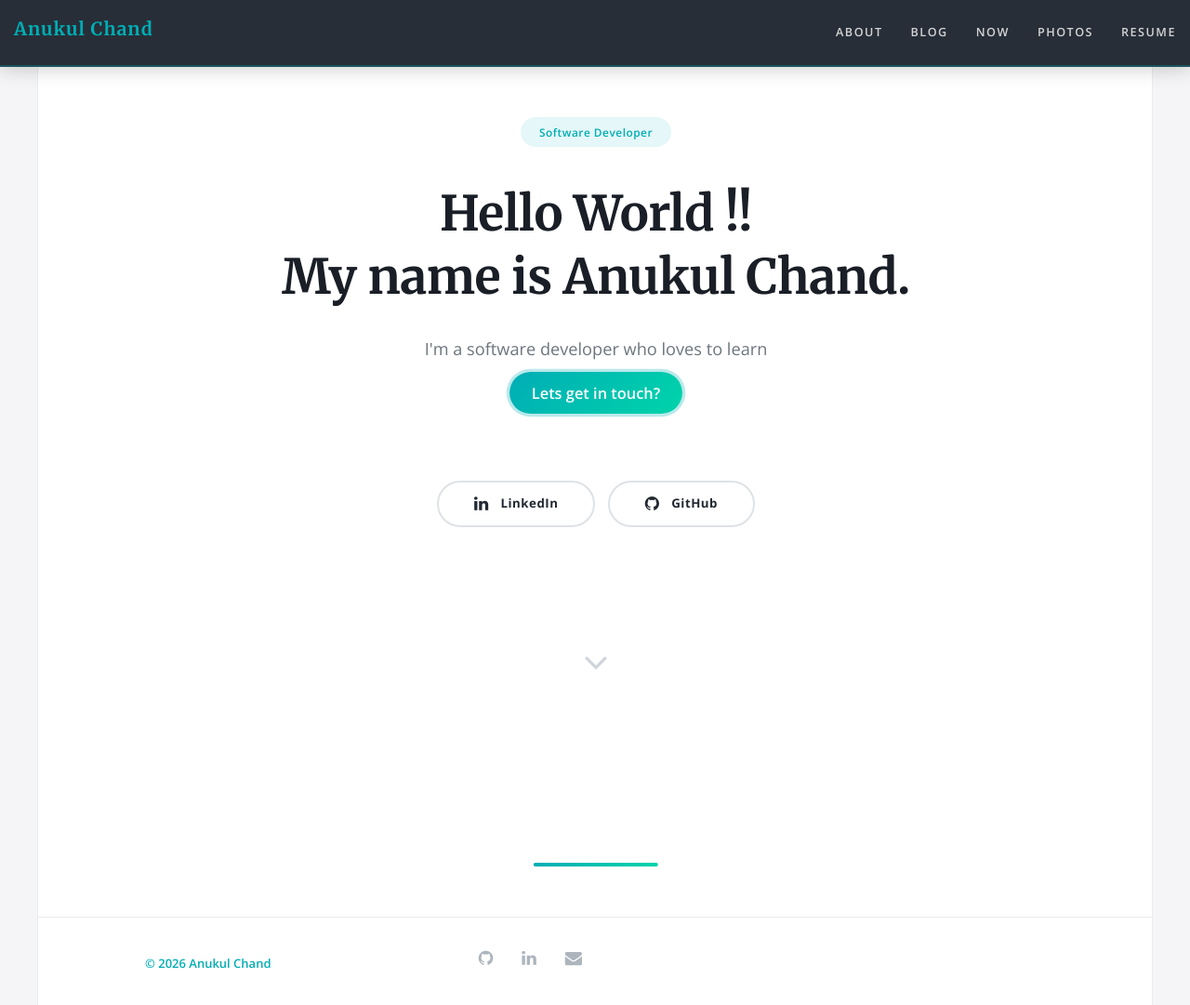
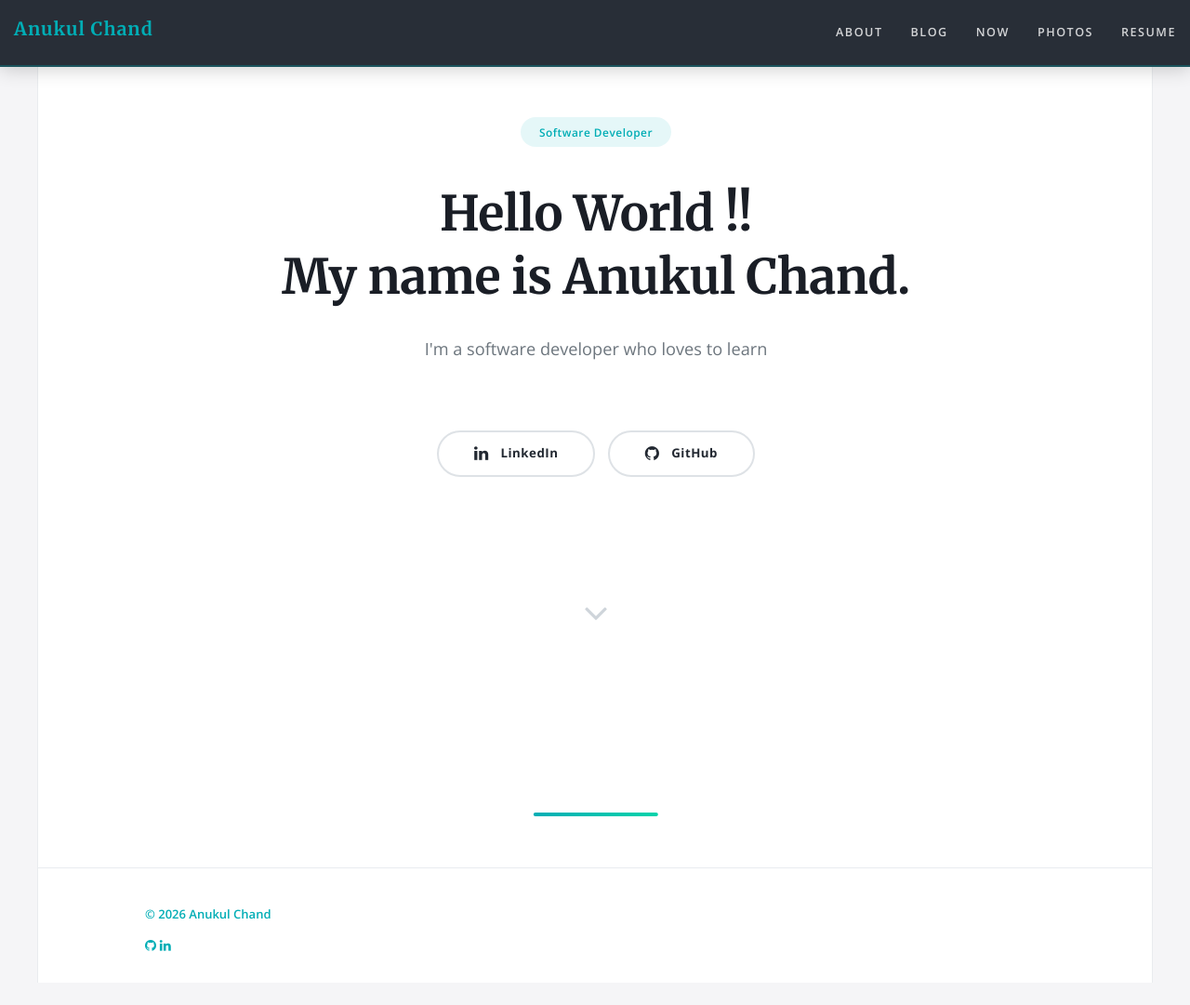
Before and after one commit to Aceee-dev/aceee-dev.github.io, a Jekyll site: the page built from index.html, in a window 1280 px wide and 1087 px high. Shown: the top 1081 px of the window at 93% size. Built offline with Jekyll 4.4.1, drawn with Linux system fonts in a browser that asks for light colours; nearby versions of some CDN libraries; the list of posts is cut into pages by our own code.

Commit message:
Styling updation
Signed-off-by: Aceee-dev <noobcoder5725@gmail.com>

```diff
--- a/_config.yml
+++ b/_config.yml
@@ -91,7 +91,7 @@ pagination:
 ### Phantom settings
 admin_name: 'Anukul Chand'
 footer_text: 'Anukul Chand'
-enable_contact: true
+enable_contact: false
 
 #### Phantom Navigation menu
 enable_nav: true
--- a/_includes/footer.html
+++ b/_includes/footer.html
@@ -3,15 +3,12 @@
         <div class="row">
           <div class="col-xs-12 col-sm-6 col-md-2 col-md-offset-1">
             <p class="text-muted text-left"><a href="{{ site.url }}">&copy; {{ site.time | date: '%Y' }} {{ site.admin_name }}</a></p>
-          </div>
-          <div class="col-xs-12 col-sm-6 col-md-3 footer-links">
             {% if site.github_username != '' %}
             <a href="https://github.com/{{ site.github_username }}" target="_blank" rel="noopener" title="GitHub"><i class="fa fa-github"></i></a>
             {% endif %}
             {% if site.linkedin_username != '' %}
             <a href="https://linkedin.com/in/{{ site.linkedin_username }}" target="_blank" rel="noopener" title="LinkedIn"><i class="fa fa-linkedin"></i></a>
             {% endif %}
-            <a href="mailto:{{ site.email }}" title="Email"><i class="fa fa-envelope"></i></a>
           </div>
         </div>
       </div>
```
